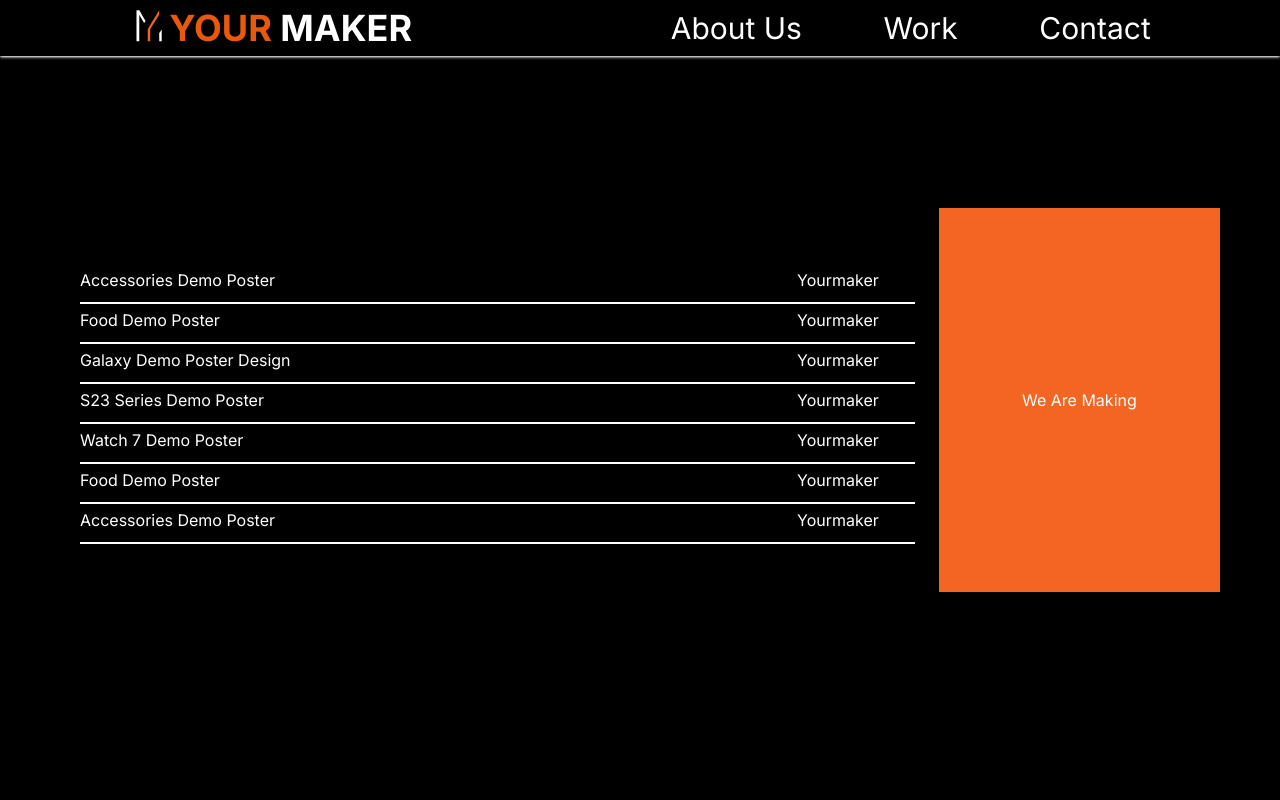
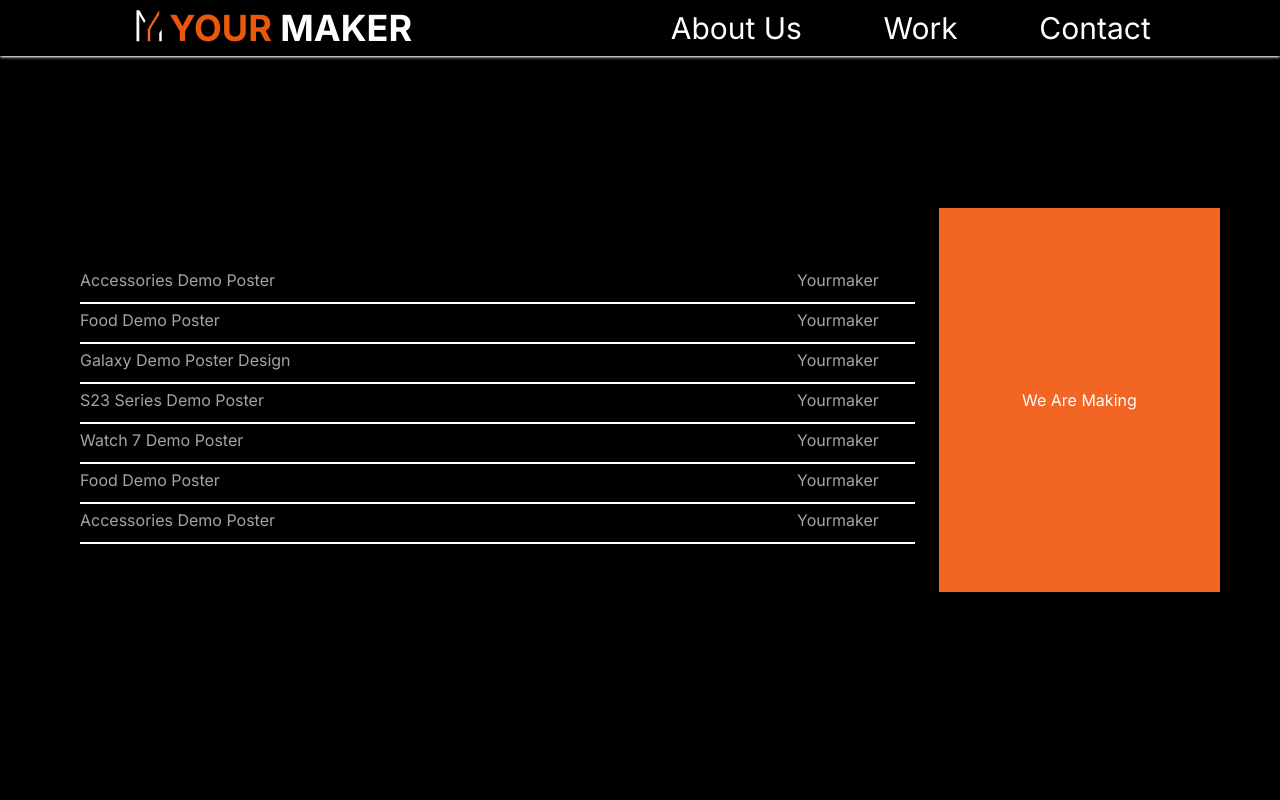
Before and after one commit to thetitasghosh/Your-Maker-Agency, a Next.js app: page /work in a window 1280 px wide. Shown: the top 800 px of the page. Built offline with nearby package versions, Linux system fonts and the light colour scheme.

Commit message:
text effect

```diff
--- a/src/components/ui/WorkList.jsx
+++ b/src/components/ui/WorkList.jsx
@@ -65,7 +65,7 @@ function ListItem({ data, setFrame }) {
       onMouseEnter={() => HandleState(id, false)}
       onMouseLeave={() => HandleState(0, true)}
       className={cn(
-        "redd relative flex h-10 w-full cursor-pointer items-center justify-between px-10 transition-all duration-500 hover:px-16",
+        "redd relative flex h-10 w-full cursor-pointer items-center justify-between px-10 transition-all duration-500 text-stone-400 hover:text-white hover:px-16",
       )}
     >
       <Link href={""}>{info}</Link>
```
